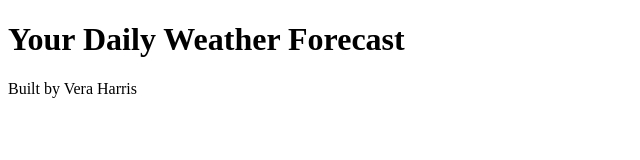
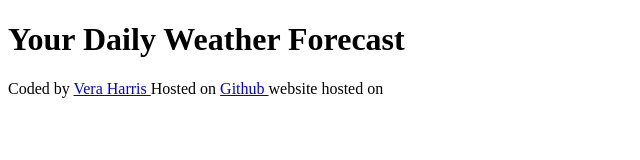
Before and after one commit to veetac21/your-updated-weatherforcast, a plain HTML site: page index.html/index.html in a window 1280 px wide. Shown: the whole page, without its empty margins (0-640 px from the left). Drawn offline with Linux system fonts and the light colour scheme.

Commit message:
Added links to the footer

```diff
--- a/index.html/index.html
+++ b/index.html/index.html
@@ -9,6 +9,8 @@
 <body>
     <h1>Your Daily Weather Forecast</h1>
     <footer>
-        Built by Vera Harris</footer>
+    Coded by <a href="https://github.com/veetac21" target="_blank">  Vera Harris </a> Hosted on <a href="https://github.com/veetac21?tab=repositories" target="_blank"> Github </a>
+    website hosted on <a href=""></a>
+    </footer>
 </body>
 </html>
```
Also changed, not shown: 1 other file.
